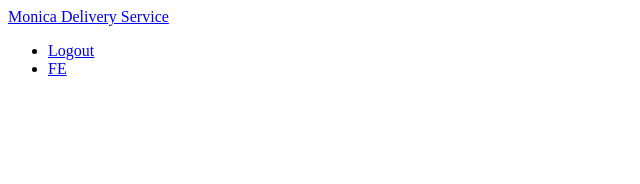
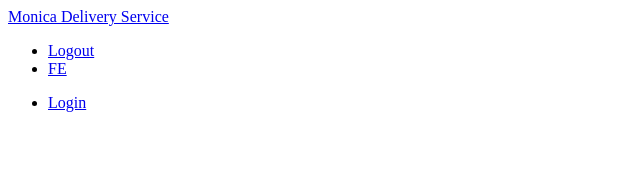
Before and after one commit to fortunee/delivery-service, a React app in the folder client/: page / in a window 1280 px wide. Shown: the top 184 px of the page, without its empty margins (0-640 px from the left). Built offline with nearby package versions, Linux system fonts and the light colour scheme; the HTML template or start-up script is replaced by a standard one.

Commit message:
Create a logged out state component and add it to the Navbar component

```diff
--- a/client/src/components/layout/LoggedOutLinks.js
+++ b/client/src/components/layout/LoggedOutLinks.js
@@ -0,0 +1,12 @@
+import React from 'react';
+import { NavLink } from 'react-router-dom';
+
+const LoggedOutLinks = () => {
+    return (
+        <ul className="right">
+            <li><NavLink to="/">Login</NavLink></li>
+        </ul>
+    )
+}
+
+export default LoggedOutLinks;
--- a/client/src/components/layout/Navbar.js
+++ b/client/src/components/layout/Navbar.js
@@ -1,6 +1,7 @@
 import React from 'react';
 import { Link } from 'react-router-dom';
 import LoggedInLinks from './LoggedInLinks';
+import LoggedOutLinks from './LoggedOutLinks';
 
 const Navbar = () => {
     return (
@@ -8,6 +9,7 @@
             <div className="container">
                 <Link to="/" className="brand-logo">Monica Delivery Service</Link>
                 <LoggedInLinks />
+                <LoggedOutLinks />
             </div>
         </nav>
     )
```
